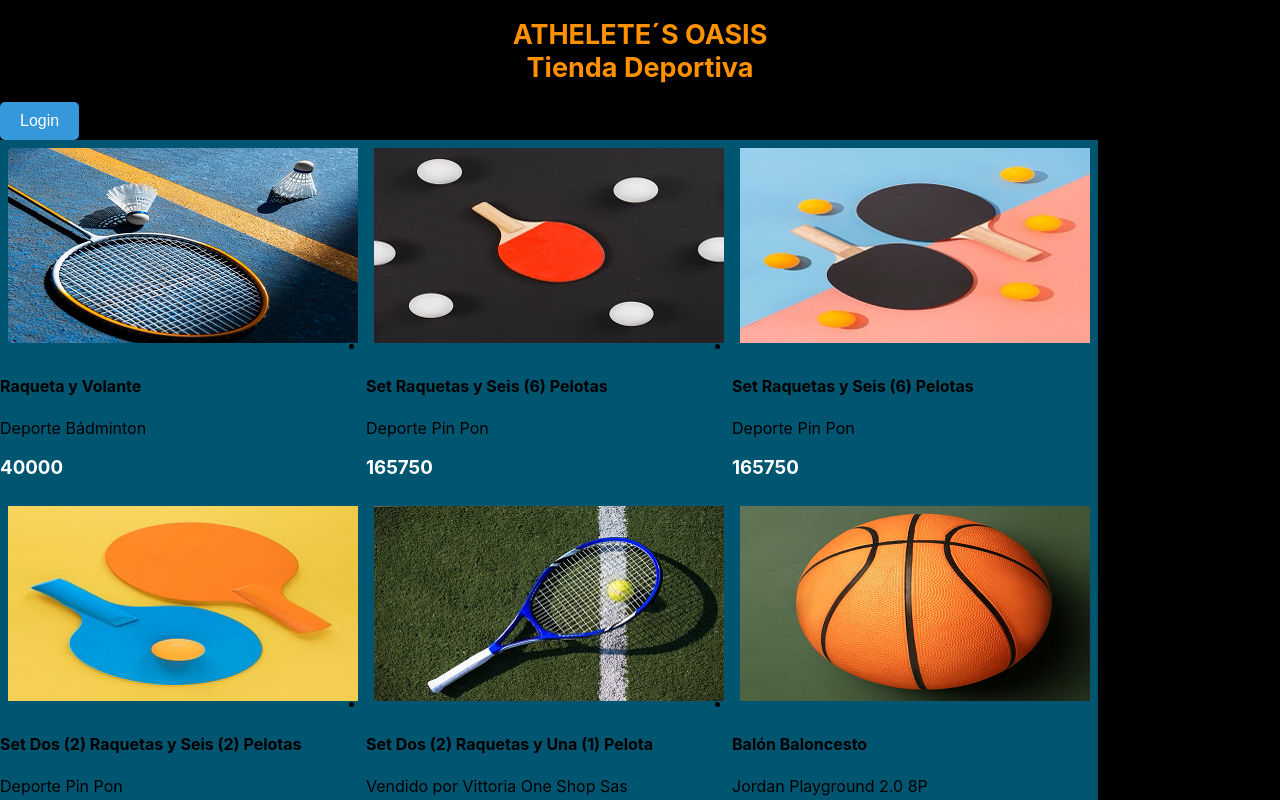
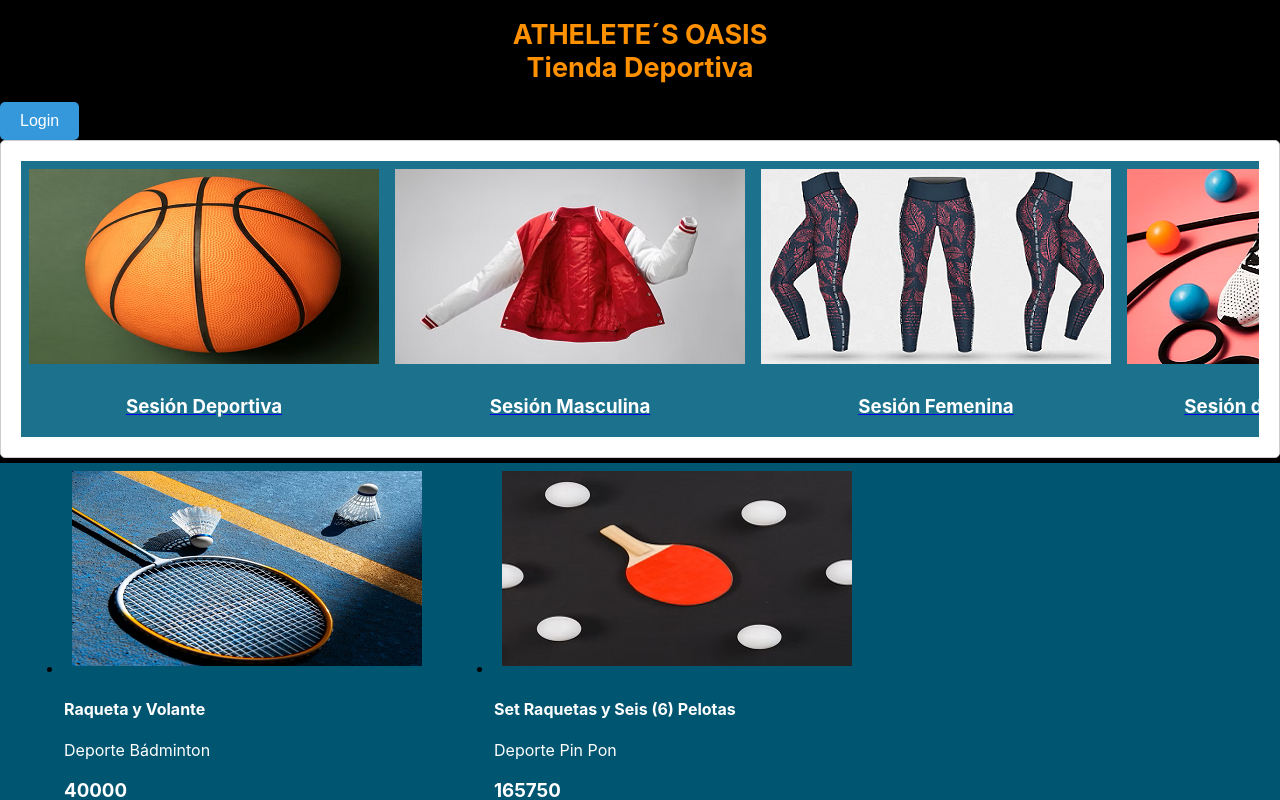
Before and after one commit to Alex3022/Pagina-Web-React, a React (Create React App) app in the folder my-app/: page / in a window 1280 px wide. Shown: the top 800 px of the page. Built offline with nearby package versions, Linux system fonts and the light colour scheme.

Commit message:
Adiciona Banner y evento al dar click en un img del banner dirige a la sesion correspondiente

```diff
--- a/my-app/src/App.css
+++ b/my-app/src/App.css
@@ -22,3 +22,42 @@
   right: 10px;
   cursor: pointer;
 }
+
+.banner {
+  margin-bottom: 5px;
+  display: flex;
+  flex-direction: column;
+}
+
+.container {
+  text-align: center;
+  padding: 20px;
+  border: 1px solid #ccc;
+  border-radius: 5px;
+  background-color: #fff;
+}
+
+.header-content {
+  display: -ms-flexbox;
+  display: flex;
+  -ms-flex-direction: column;
+  flex-direction: column;
+  min-height: 50px;
+}
+
+.color-banner {
+  position: relative;
+  width: 100%;
+  display: flex;
+  flex-wrap: wrap;
+  justify-content: center !important;
+  margin: 0 auto;
+  background-color: #00607ee3;
+}
+
+.slider {
+  display: flex;
+  overflow-x: scroll;
+  -webkit-overflow-scrolling: touch;
+  white-space: unset;
+}
--- a/my-app/src/App.js
+++ b/my-app/src/App.js
@@ -3,7 +3,7 @@
 import ModalLogin from './componentes/Modal/ModalLogin';
 import './App.css';
 import Titulo from './componentes/Titulo/titulo';
-import { List } from './componentes/Productos/DetalleProducto';
+import { List, ListaBanner } from './componentes/Productos/DetalleProducto';
 
 
 function App() {
@@ -12,10 +12,26 @@ function App() {
   return (
     <div className="App " >
 
-     <Titulo/>
-     <ModalLogin/>
+      <Titulo />
+      <ModalLogin />
 
-     <List />
+      <div className="banner container">
+        <div className="header-content">
+          <div className="color-banner">
+            <div className="slider">
+
+              <ListaBanner />
+
+            </div>
+          </div>
+        </div>
+      </div>
+
+
+
+      <div className='divIniciProducto'>
+        <List />
+      </div>
 
 
     </div>
--- a/my-app/src/componentes/Productos/DetalleProducto.js
+++ b/my-app/src/componentes/Productos/DetalleProducto.js
@@ -1,6 +1,7 @@
 import { listProductos } from './datos.js';
 import { getImageProducto } from './getImageProducto.js';
 import './Productos.css';
+import { lstBanner } from './datoBanner.js';
 
 
 
@@ -8,7 +9,7 @@ import './Productos.css';
 export function List() {
     return (
         listProductos.map(producto =>
-    <div id="divDeporte" className="color-container tercero" key={producto.id}>
+            <div id={producto.idDiv} className="color-container tercero" key={producto.id}>
                 <div>
                     <img
                         src={getImageProducto(producto)}
@@ -19,5 +20,37 @@ export function List() {
                 </div>
             </div>
         )
+
     )
 }
+
+
+
+export function ListaBanner() {
+    function handleClick() {
+
+      }
+
+    return (
+        lstBanner.map(producto =>
+            <div key={producto.id}>
+                <a href={producto.idDiv} onClick={handleClick}>
+                    <img id="img" src={getImageProducto(producto)} alt={producto.titulo}/>
+                    <h3>{producto.titulo}</h3>
+                </a>
+            </div>
+        )
+
+    )
+}
+
+
+
+/*export const useModal = (valor) => {
+    const [isOpen, setIsOpen] = useState(initialValue)
+
+    const openModal = () => setIsOpen(true)
+    const closeModal = () => setIsOpen(false)
+
+    return [isOpen, openModal, closeModal]
+}*/
--- a/my-app/src/componentes/Productos/Productos.css
+++ b/my-app/src/componentes/Productos/Productos.css
@@ -1,23 +1,19 @@
 .color-container {
     position: relative;
-    display: flex;
-    flex-wrap: wrap;
-    justify-content: center !important;
-    margin: 0 auto;
-    background-color: #00607ee3;
 }
 
-.secundario {
+/*.secundario {
     background-color: #075155e3;
     display: flex;
     overflow-x: scroll;
     -webkit-overflow-scrolling: touch;
     white-space: unset;
     flex-wrap: wrap;
-}
+}*/
 
 .tercero {
     display: inline flow-root list-item;
+    margin-left: 5% !important;
 }
 
 img {
@@ -27,6 +23,21 @@ img {
 h3 {
     color: white
 }
+
+h4 {
+    color: white
+}
+
+p {
+    color: white
+}
+
+.divIniciProducto {
+    width: 100% !important;
+    background-color: #00607ee3 !important;
+}
+
+
 
 .btnCarro {
     /*background:url(/carro.png) no-repeat;*/
--- /dev/null
+++ b/my-app/src/componentes/Productos/datoBanner.js
@@ -0,0 +1,26 @@
+export const lstBanner = [
+    {
+        id: 0,
+        titulo: 'Sesión Deportiva',
+        ruta: '/imagenes/banner/balon_1.png',
+        idDiv: '#divDeporte'
+    },
+    {
+        id: 1,
+        titulo: 'Sesión Masculina',
+        ruta: '/imagenes/banner/buso_1.png',
+        idDiv: '#divHombre'
+    },
+    {
+        id: 2,
+        titulo: 'Sesión Femenina',
+        ruta: '/imagenes/banner/pantalon_1.png',
+        idDiv: '#divMujer'
+    },
+    {
+        id: 3,
+        titulo: 'Sesión de Calzado Unisex',
+        ruta: '/imagenes/banner/zapato_1.png',
+        idDiv: '#divUnisex'
+    }
+]
```
Also changed, not shown: my-app/src/componentes/Productos/datos.js (+134 -67 lines). Lines whose indentation alone changed are shown as unchanged.
